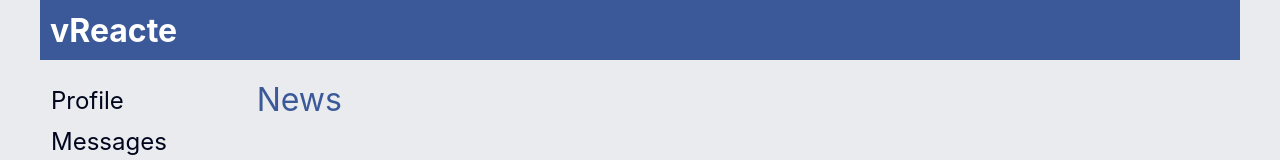
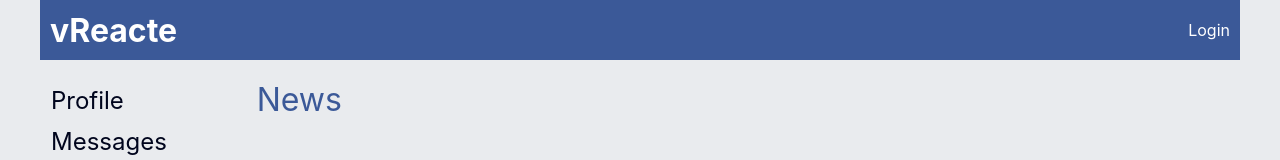
Before and after one commit to andrea-konova/learn_react, a React (Create React App) app in the folder first-project/: page /news in a window 1280 px wide. Shown: the top 160 px of the page. Built offline with nearby package versions, Linux system fonts and the light colour scheme; no server answers.

Commit message:
feat: added login

```diff
--- a/first-project/src/App.js
+++ b/first-project/src/App.js
@@ -1,6 +1,5 @@
 import React from 'react';
 import './App.css';
-import Header from './components/Header/Header';
 import Navbar from './components/Navbar/Navbar';
 import { Route } from 'react-router-dom';
 import News from './components/News/News';
@@ -9,11 +8,12 @@
 import DialogsContainer from "./components/Dialogs/DialogsContainer";
 import UsersContainer from "./components/Users/UsersContainer";
 import ProfileContainer from "./components/Profile/ProfileContainer";
+import HeaderContainer from "./components/Header/HeaderContainer";
 
 const App = (props) => {
   return (
       <div className='app-wrapper'>
-        <Header />
+        <HeaderContainer />
         <Navbar />
         <div className='app-wrapper-content'>
           <Route path='/profile/:userId?'
--- a/first-project/src/components/Header/Header.jsx
+++ b/first-project/src/components/Header/Header.jsx
@@ -1,10 +1,17 @@
 import React from 'react';
 import classes from './Header.module.css';
+import {NavLink} from "react-router-dom";
 
-const Header = () => {
+const Header = (props) => {
   return (
     <header className={classes.header}>
-      <span className={classes.logo}>vReacte</span>
+      <div className={classes.headRow}>
+        <span className={classes.logo}>vReacte</span>
+        <div className={classes.loginBlock}>
+          {props.isAuth ? props.login
+            : <NavLink to={'/login'}>Login</NavLink>  }
+        </div>
+      </div>
     </header>
   );
 }
--- a/first-project/src/components/Header/Header.module.css
+++ b/first-project/src/components/Header/Header.module.css
@@ -6,9 +6,25 @@
   background-color: #3b5998;
 }
 
+.headRow {
+  display: flex;
+  align-items: center;
+  justify-content: space-between;
+  width: 100%;
+}
+
 .logo {
   padding-left: 10px;
   font-size: 32px;
   font-weight: bold;
   color: #ffffff;
 }
+
+.loginBlock {
+  padding-right: 10px;
+}
+
+.loginBlock a {
+  text-decoration: none;
+  color: white;
+}
--- /dev/null
+++ b/first-project/src/components/Header/HeaderContainer.jsx
@@ -0,0 +1,30 @@
+import React from 'react';
+import Header from "./Header";
+import * as axios from "axios";
+import {connect} from "react-redux";
+import {setAuthUserData} from "../../redux/auth-reducer";
+
+class HeaderContainer extends React.Component {
+  componentDidMount() {
+    axios.get(`https://social-network.samuraijs.com/api/1.0/auth/me`, {
+      withCredentials: true
+    })
+      .then(response => {
+        if (response.data.resultCode === 0) {
+          let {id, email, login} = response.data.data;
+          this.props.setAuthUserData(id, email, login);
+        }
+      });
+  }
+
+  render() {
+    return (
+      <Header { ...this.props } />
+    );
+  }
+}
+const mapStateToProps = (state) => ({
+  isAuth: state.auth.isAuth,
+  login: state.auth.login
+});
+export default connect(mapStateToProps, {setAuthUserData}) (HeaderContainer);
--- /dev/null
+++ b/first-project/src/redux/auth-reducer.js
@@ -0,0 +1,31 @@
+const SET_USER_DATA = 'SET_USER_DATA';
+
+let initialState = {
+    userId: null,
+    email: null,
+    login: null,
+    isFetching: false,
+    isAuth: false
+};
+
+const authReducer = (state = initialState, action) => {
+  switch (action.type) {
+    case SET_USER_DATA:
+      return {
+        ...state,
+        ...action.data,
+        isAuth: true
+      };
+    default:
+      return state;
+  }
+};
+
+export const setAuthUserData = (userId, email, login) => {
+  return {
+    type: SET_USER_DATA,
+    data: {userId, email, login}
+  }
+};
+
+export default authReducer;
--- a/first-project/src/redux/redux-store.js
+++ b/first-project/src/redux/redux-store.js
@@ -3,12 +3,14 @@
 import dialogsReducer from "./dialogs-reducer";
 import sidebarReducer from "./sidebar-reducer";
 import usersReducer from "./users-reducer";
+import authReducer from "./auth-reducer";
 
 let reducers = combineReducers({
   profilePage: profileReducer,
   dialogsPage: dialogsReducer,
   sidebar: sidebarReducer,
-  usersPage: usersReducer
+  usersPage: usersReducer,
+  auth: authReducer
 });
 
 let store = createStore(reducers);
```
Also changed, not shown: 1 other file (tests, documents, lock files or other folders).
